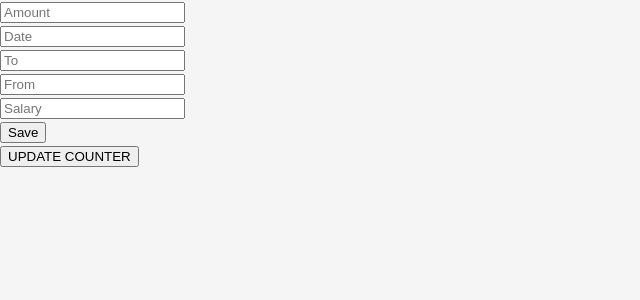
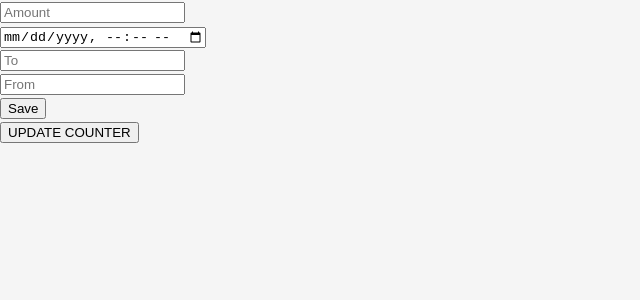
Before and after one commit to Andreskub/react-bank, a React (Create React App) app in the folder app-bank/: page /add in a window 1280 px wide. Shown: the top 300 px of the page, without its empty margins (0-640 px from the left). Built offline with nearby package versions, Linux system fonts and the light colour scheme.

Commit message:
New features

```diff
--- a/app-bank/src/Home.js
+++ b/app-bank/src/Home.js
@@ -33,13 +33,14 @@ const Home = ({ transactions, reduxDeleteTransaction }) => {
 
   return (
     <div style={{ margin: '10px' }}>
+      <h1 style={{ backgroundColor: 'gray' }}>Salary: </h1>
       <Link to='/add'><AddButton ></AddButton></Link>
       <ol className='transaction-list'>
         {transactions.map(transaction => (
           <TransactionItem key={transaction.id} onDeleteTransaction={removeTransaction} transaction={transaction} />
         ))}
       </ol>
-    </div>
+    </div >
   );
 };
 
--- a/app-bank/src/TransactionAdd.js
+++ b/app-bank/src/TransactionAdd.js
@@ -17,7 +17,6 @@ const TransactionAdd = ({ dispatch }) => {
         date: event.target.date.value,
         namereceiver: event.target.namereceiver.value,
         namesender: event.target.namesender.value,
-        salary: event.target.salary.value
       };
       dispatch(addTransaction(transaction));
       setRedirect(curState => !curState);
@@ -47,10 +46,9 @@ const TransactionAdd = ({ dispatch }) => {
     redirect ? (<Redirect to="/" />) : (
       <form onSubmit={handleSubmit} className='create-transaction-form' >
         <input type="text" placeholder="Amount" name="amount" className='create-transaction-details' /><br />
-        <input type="text" placeholder="Date" name="date" className='create-transaction-details' /><br />
+        <input type="datetime-local" placeholder="Date" name="date" ></input><br />
         <input type="text" placeholder="To" name="namereceiver" className='create-transaction-details' /><br />
         <input type="text" placeholder="From" name="namesender" className='create-transaction-details' /><br />
-        <input type="text" placeholder="Salary" name="salary" className='create-transaction-details' /><br />
         <input type="submit" value="Save" /><br />
         <input type="button" value="UPDATE COUNTER" onClick={handleCounter} /><br />
       </form>)
@@ -60,6 +58,9 @@ const TransactionAdd = ({ dispatch }) => {
 /*
 <label for="transactioin">Transaction Date (month and year)</label><br />
   <input type="month" id="bdaymonth" name="bdaymonth"></input>
+
+<input type="month" id="bdaymonth" name="bdaymonth"></input>
+<label for="transaction">Transaction Date (month and year)</label><br />
 */
 
 export default connect()(TransactionAdd)
--- a/app-bank/src/TransactionItem.js
+++ b/app-bank/src/TransactionItem.js
@@ -35,7 +35,7 @@ const CustomStyledLi = styled(StyledLi)`
     background: lightblue;
     display:flex;
     @media ${device.desktopL} {
-        margin: 0px;
+        margin: 10px;
         border: 2px solid #ACA4A3;
         border-radius: 8px;
     }
@@ -49,7 +49,6 @@ const TransactionItem = ({ transaction, onDeleteTransaction }) =>
             <p>Date: {transaction.date}</p>
             <p>To: {transaction.namereceiver}</p>
             <p>From: {transaction.namesender}</p>
-            <p>Salary: {transaction.salary}</p>
         </div>
         <RemoveButton onClick={() => onDeleteTransaction(transaction)} />
     </CustomStyledLi>
```
